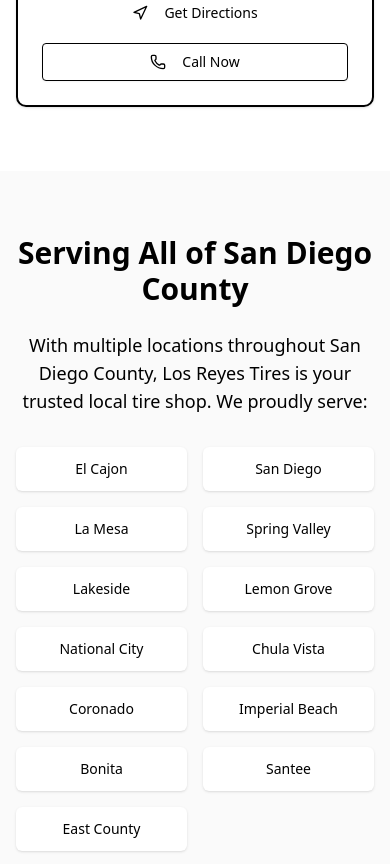
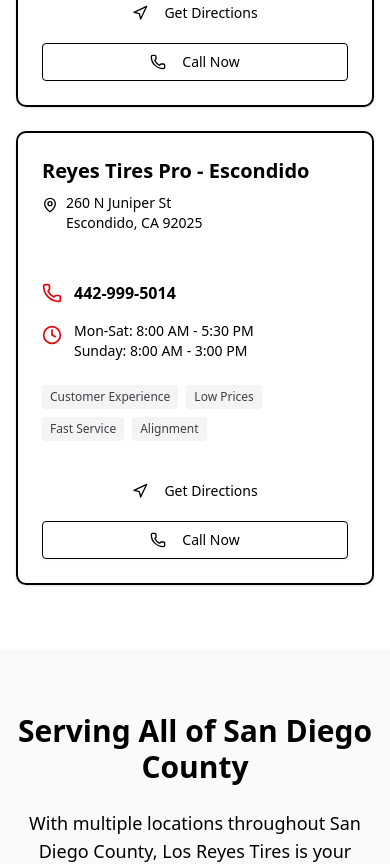
Before and after one commit to DRKM-001/losreyestires-online, a Next.js app: page /locations in a window 390 px wide. Shown: the part 3840-4704 px from the top of the page. Built offline with nearby package versions, Linux system fonts and the light colour scheme.

Commit message:
Add Escondido location to store finder
- Add Reyes Tires Pro - Escondido (260 N Juniper St)
- Phone: 442-999-5014
- Now featuring 8 total locations across San Diego County
- Add Escondido to service area list

Co-Authored-By: Warp <agent@warp.dev>

```diff
--- a/src/app/locations/page.tsx
+++ b/src/app/locations/page.tsx
@@ -107,6 +107,20 @@
     },
     googleMapsUrl: 'https://maps.google.com/?q=8740+Troy+St+Spring+Valley+CA+91977',
     features: ['New & Used Tires', 'Wheels', 'Brakes', 'Auto Service'],
+  },
+  {
+    name: 'Reyes Tires Pro - Escondido',
+    address: '260 N Juniper St',
+    city: 'Escondido',
+    state: 'CA',
+    zip: '92025',
+    phone: '442-999-5014',
+    hours: {
+      weekday: 'Mon-Sat: 8:00 AM - 5:30 PM',
+      weekend: 'Sunday: 8:00 AM - 3:00 PM',
+    },
+    googleMapsUrl: 'https://maps.google.com/?q=260+N+Juniper+St+Escondido+CA+92025',
+    features: ['Customer Experience', 'Low Prices', 'Fast Service', 'Alignment'],
   },
 ];
 
@@ -233,6 +247,7 @@
                 'La Mesa',
                 'Spring Valley',
                 'Lakeside',
+                'Escondido',
                 'Lemon Grove',
                 'National City',
                 'Chula Vista',
```
